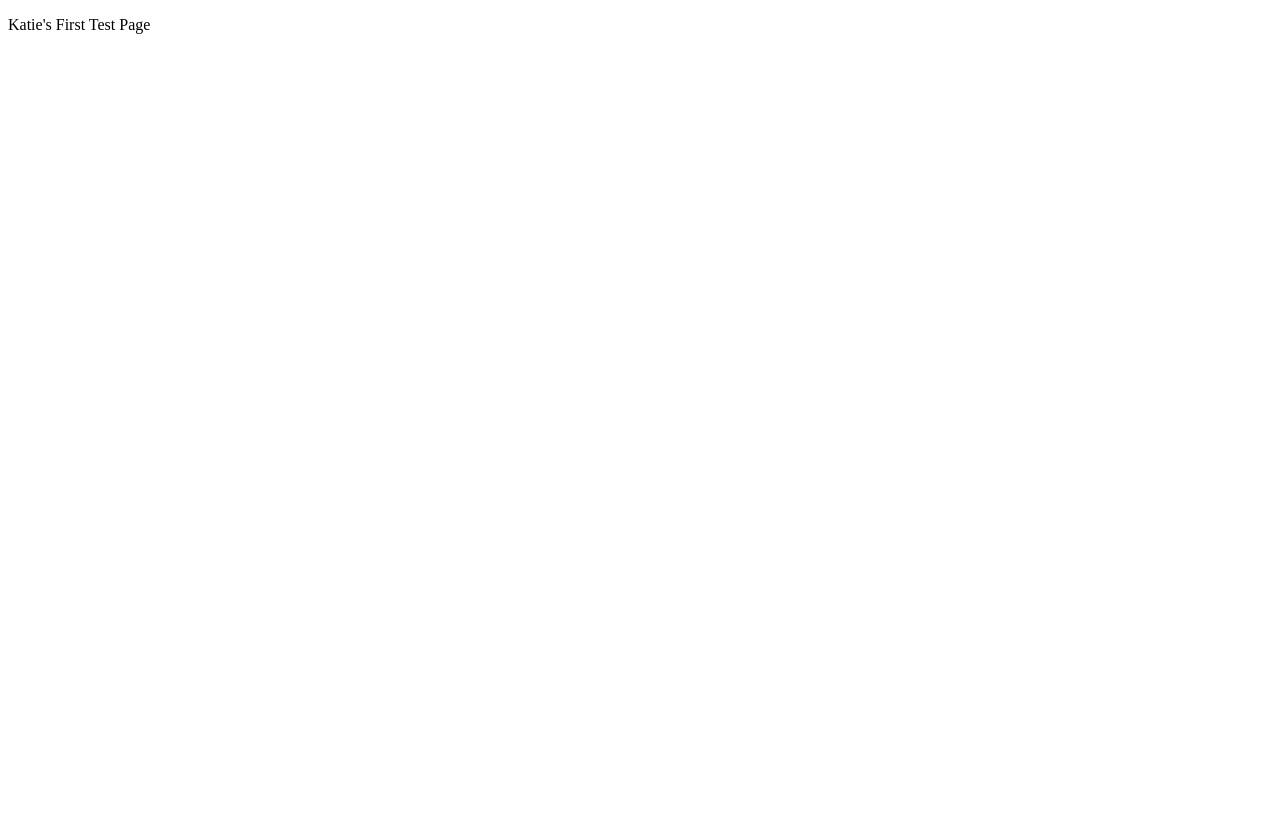
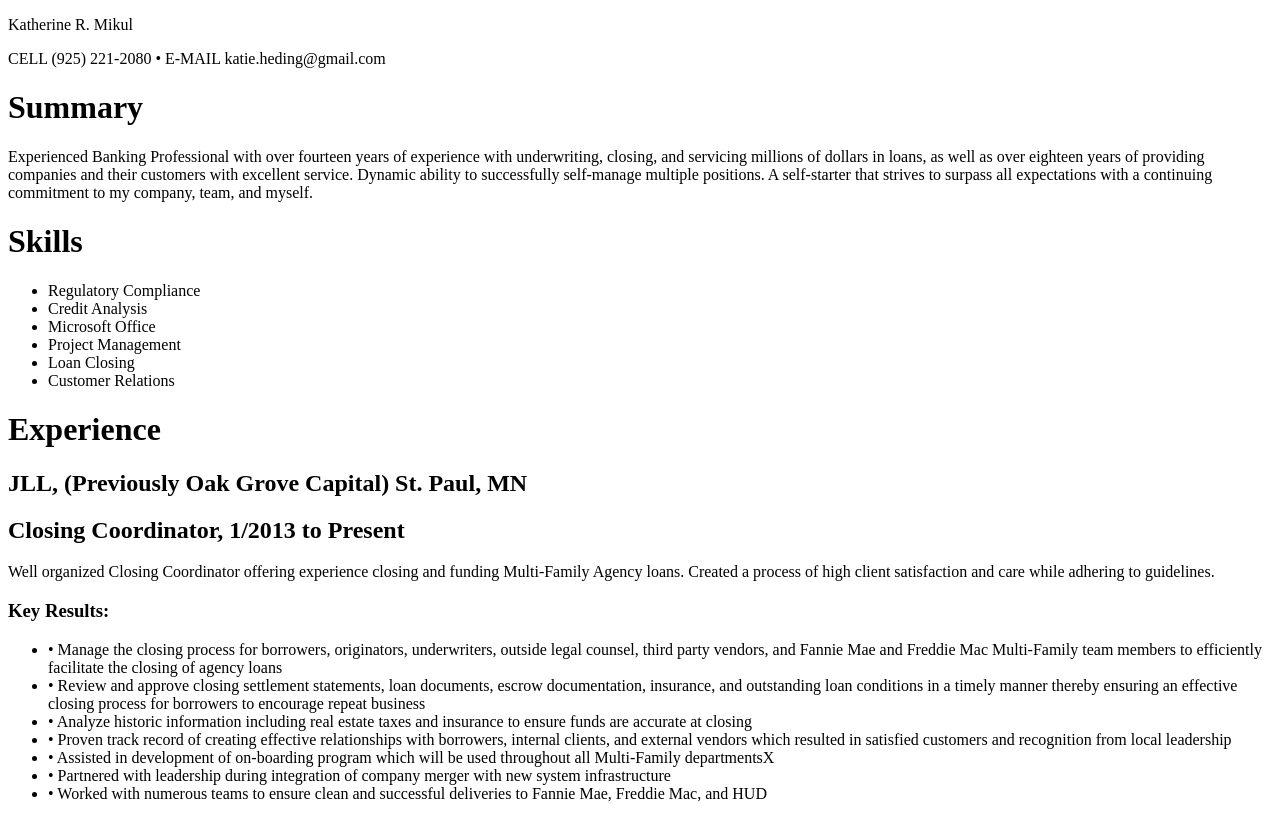
Before and after one commit to katiemikul/katiemikul.github.io, a plain HTML site: page index.html in a window 1280 px wide. Drawn offline with Linux system fonts and the light colour scheme.

Commit message:
Adding resume

```diff
--- a/index.html
+++ b/index.html
@@ -1,10 +1,40 @@
 <!DOCTYPEhtml>
 <html>
   <head>
-    <title>GitHub Page</title>
+    <title>Katherine Mikul's Resume</title>
   </head>
 
   <body>
-    <p>Katie's First Test Page</p>
+    <p>Katherine R. Mikul</p>
+    <p>CELL (925) 221-2080 • E-MAIL katie.heding@gmail.com</p>
+
+    <h1>Summary</h1>
+    <p>Experienced Banking Professional with over fourteen years of experience with underwriting, closing, and servicing millions of dollars in loans, as well as over eighteen years of providing companies and their customers with excellent service.  Dynamic ability to successfully self-manage multiple positions. A self-starter that strives to surpass all expectations with a continuing commitment to my company, team, and myself.</p>
+
+    <h1>Skills</h1>
+    <ul>
+      <li>Regulatory Compliance</li>
+      <li>Credit Analysis</li>
+      <li>Microsoft Office</li>
+      <li>Project Management</li>
+      <li>Loan Closing</li>
+      <li>Customer Relations</li>
+    </ul>
+
+    <h1>Experience</h1>
+    <h2>JLL, (Previously Oak Grove Capital) St. Paul, MN</h2>
+    <h2>Closing Coordinator, 1/2013 to Present</h2>
+    <p>Well organized Closing Coordinator offering experience closing and funding Multi-Family Agency loans. Created a process of high client satisfaction and care while adhering to guidelines.</p>
+    <h3>Key Results:</h3>
+    <ul>
+      <li>•	Manage the closing process for borrowers, originators, underwriters, outside legal counsel, third party vendors, and Fannie Mae and Freddie Mac Multi-Family team members to efficiently facilitate the closing of agency loans</li>
+      <li>•	Review and approve closing settlement statements, loan documents, escrow documentation, insurance, and outstanding loan conditions in a timely manner thereby ensuring an effective closing process for borrowers to encourage repeat business</li>
+      <li>•	Analyze historic information including real estate taxes and insurance to ensure funds are accurate at closing</li>
+      <li>•	Proven track record of creating effective relationships with borrowers, internal clients, and external vendors which resulted in satisfied customers and recognition from local leadership</li>
+      <li>•	Assisted in development of on-boarding program which will be used throughout all Multi-Family departmentsX</li>
+      <li>•	Partnered with leadership during integration of company merger with new system infrastructure</li>
+      <li>•	Worked with numerous teams to ensure clean and successful deliveries to Fannie Mae, Freddie Mac, and HUD</li>
+
+
   </body>
   </html>
```
